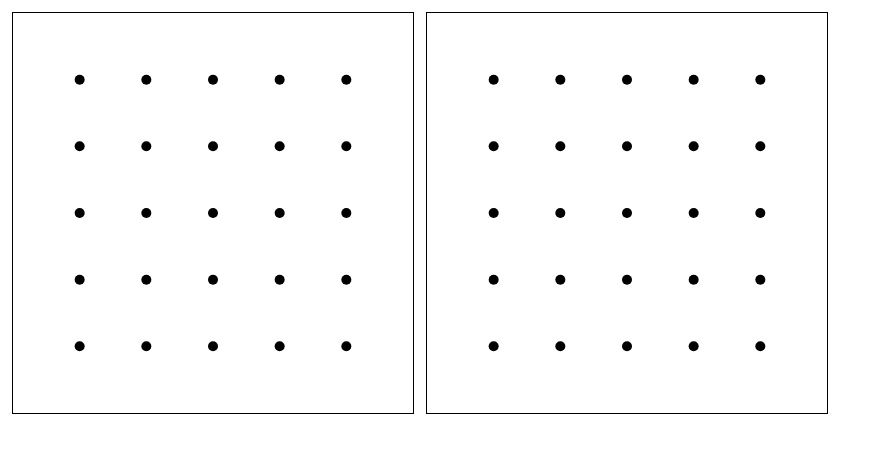
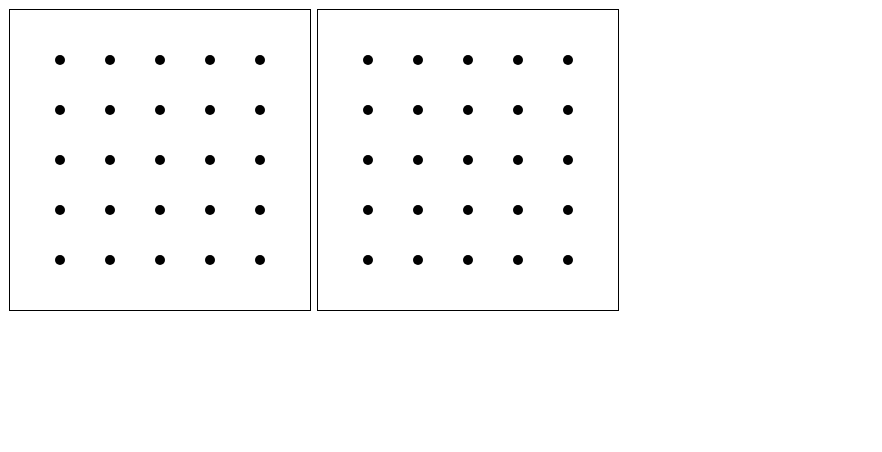
Before and after one commit to noppon-kot/brainp2, a plain HTML site: page point.html in a window 1280 px wide. Shown: the whole page, without its empty margins (0-882 px from the left). Drawn offline with Linux system fonts and the light colour scheme.

Commit message:
update box size

```diff
--- a/point.html
+++ b/point.html
@@ -7,13 +7,13 @@
     <style>
         canvas {
             border: 1px solid black;
-            margin: 4px;
+            margin: 1px;
         }
     </style>
 </head>
 <body>
-    <canvas id="exampleCanvas" width="400" height="400"></canvas>
-    <canvas id="gameCanvas" width="400" height="400"></canvas>
+    <canvas id="exampleCanvas" width="300" height="300"></canvas>
+    <canvas id="gameCanvas" width="300" height="300"></canvas>
 
     <script>
         const gridSize = 5; // 5x5 grid
```
